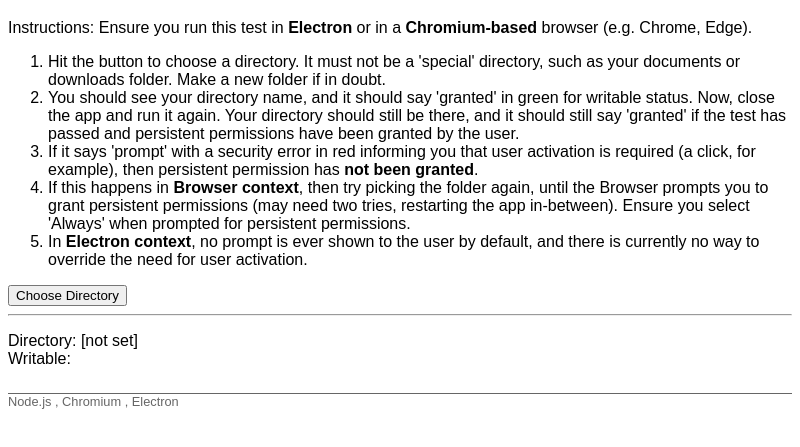
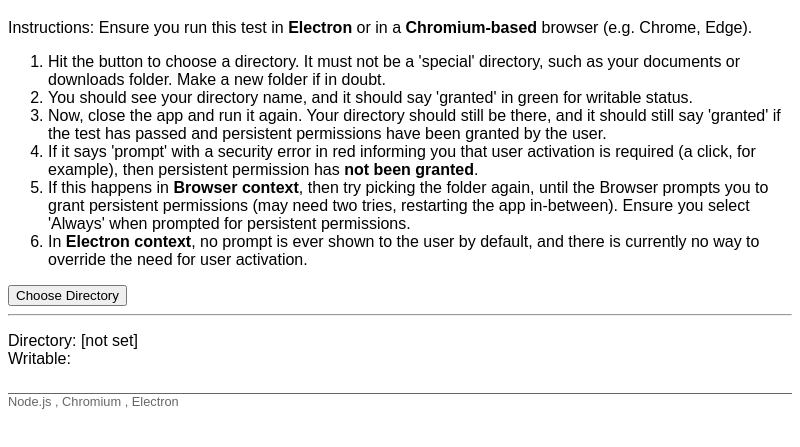
Before and after one commit to Jaifroid/electron-flesystem-permission-bug, an Electron app: page index.html in a window 800 px wide. Shown: the part 61-508 px from the top of the page. Drawn offline with Linux system fonts and the light colour scheme.

Commit message:
Split one item

```diff
--- a/index.html
+++ b/index.html
@@ -21,7 +21,10 @@
       </li>
       <li>
         You should see your directory name, and it should say 'granted' in green for writable
-        status.  Now, close the app and run it again.  Your directory should still
+        status.
+      </li>
+      <li>
+        Now, close the app and run it again.  Your directory should still
         be there, and it should still say 'granted' if the test has passed and persistent permissions
         have been granted by the user.
       </li>
```
